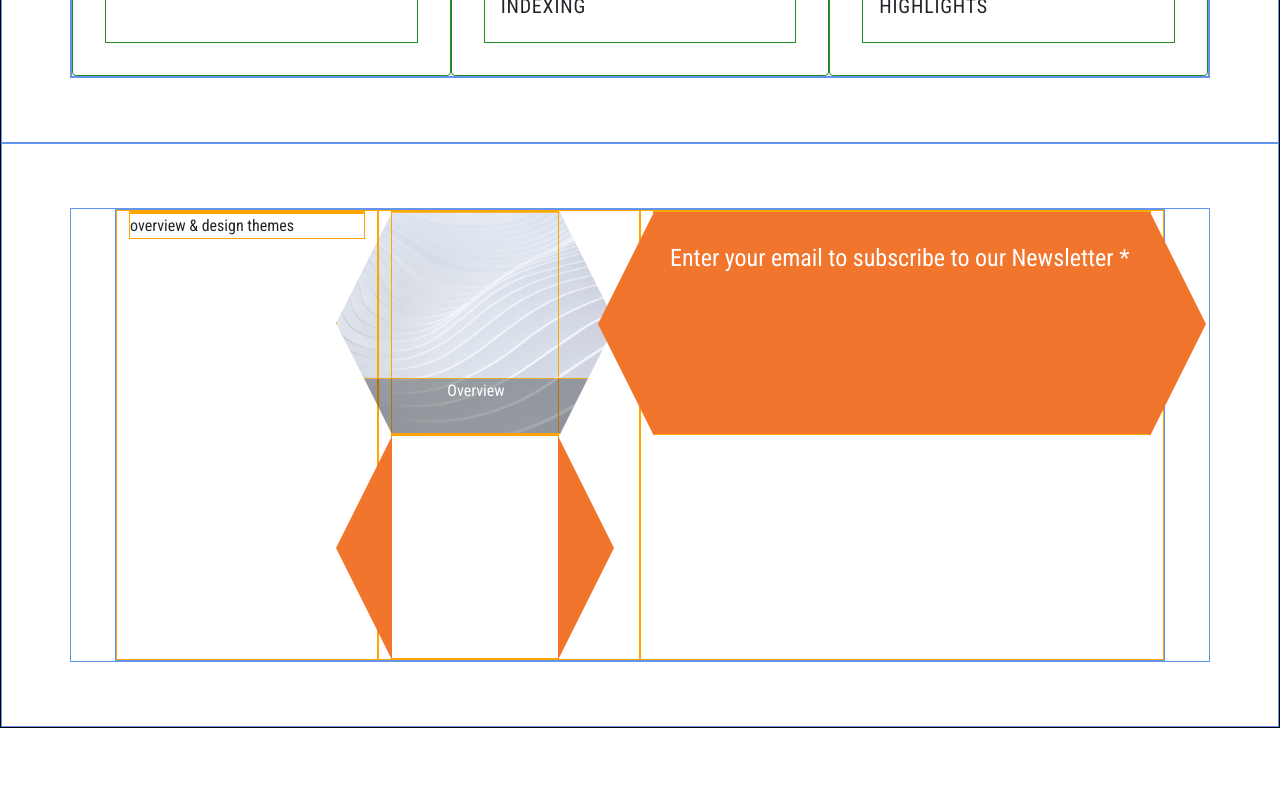
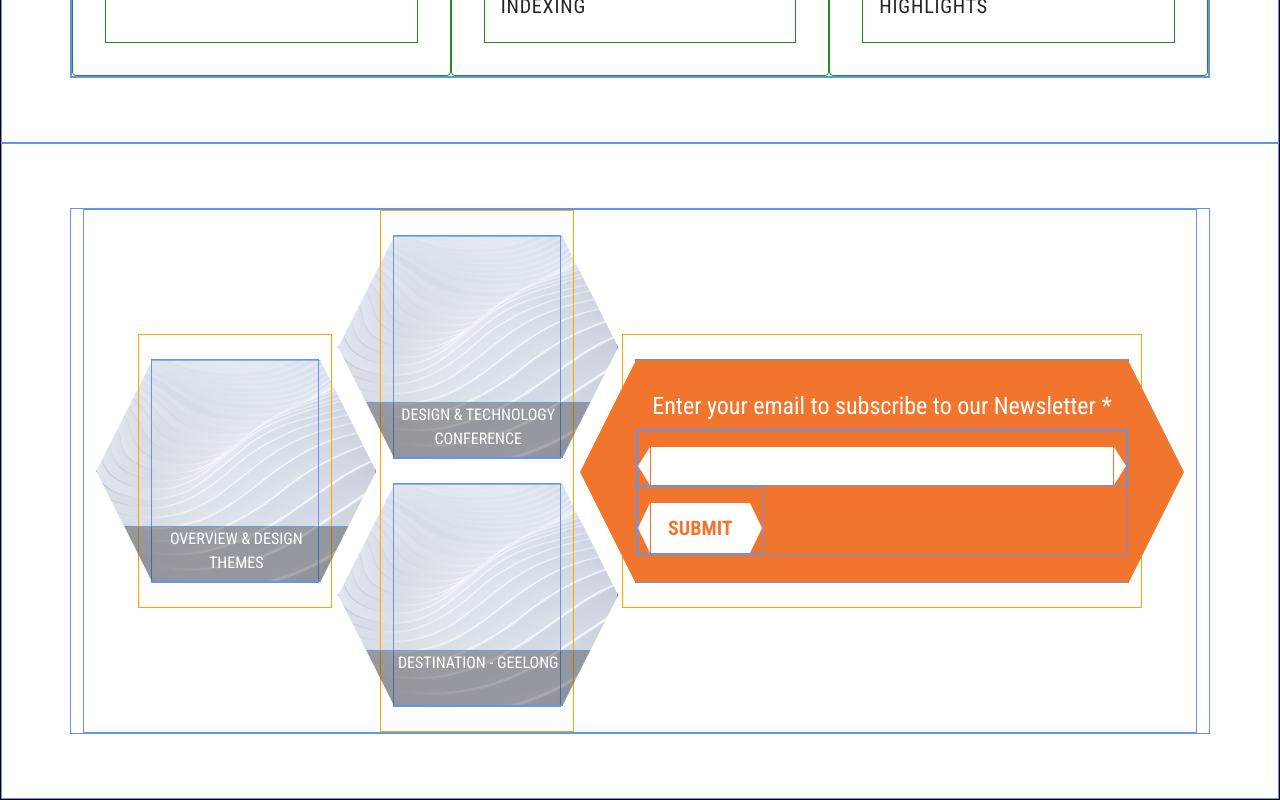
Before and after one commit to AndyJPG/destech-showcase, a React (Create React App) app: page / in a window 1280 px wide. Shown: the part 2038-2838 px from the top of the page. Before the commit the page ends 2766 px from the top, so only its background shows below. Built offline with nearby package versions, Linux system fonts and the light colour scheme.

Commit message:
completed newsletter signup section visual

```diff
--- a/src/components/GeometryShape/GeometryShape.tsx
+++ b/src/components/GeometryShape/GeometryShape.tsx
@@ -4,6 +4,7 @@ import * as React from 'react';
 type Props = {
     title?: string,
     thumbnailTitle?: string,
+    url?: string,
     img?: string,
     fullWidth?: boolean,
     input?: boolean
@@ -16,12 +17,28 @@ type ShapeContainerStyle = {
 
 function GeometryShape(props: Props) {
 
+    let thumbnailTitleComponent = null;
+
     let shapeContainerStyle: ShapeContainerStyle = {
         backgroundColor: props.img ? "transparent" : "#f2752e"
     };
 
     if (props.fullWidth) {
         shapeContainerStyle.width = "100%";
+    }
+
+    if (props.thumbnailTitle) {
+        if (props.url) {
+            thumbnailTitleComponent =
+                <div className="thumbnail-title">
+                    <a href={props.url}>{ props.thumbnailTitle }</a>
+                </div>;
+        } else {
+            thumbnailTitleComponent =
+                <div className="thumbnail-title">
+                    { props.thumbnailTitle }
+                </div>;
+        }
     }
 
     return (
@@ -38,12 +55,7 @@ function GeometryShape(props: Props) {
                     </div> : null
             }
 
-            {
-                props.thumbnailTitle ?
-                    <div className="thumbnail-title">
-                        { props.thumbnailTitle }
-                    </div> : null
-            }
+            { thumbnailTitleComponent }
 
             {
                 props.title ?
--- a/src/components/GeometryShape/geometryShape.scss
+++ b/src/components/GeometryShape/geometryShape.scss
@@ -2,7 +2,7 @@
 
 .shape-container {
 
-  //TODO: Change shape size based on screen ratio
+  //TODO: Change shape width based on screen ratio
 
   // Overall styling for shape container
   $shape-size: 14rem;
@@ -14,6 +14,7 @@
   width: calc(#{$shape-size} * 0.75);
   height: $shape-size;
   color: white;
+  margin: 1.5rem auto;
 
   .shape-before {
     position: absolute;
@@ -46,6 +47,7 @@
 
   // Styling for thumbnail title when image is in place
   .thumbnail-title {
+    text-transform: uppercase;
     position: absolute;
     bottom: 0;
     left: $neg-one-fourth-shape-size;
@@ -57,6 +59,11 @@
     color: white;
     text-align: center;
     clip-path: polygon(calc(#{$one-fourth-shape-size} / 2) 0, calc(100% - #{$one-fourth-shape-size} / 2) 0, calc( 100% - #{$one-fourth-shape-size} ) 100%, $one-fourth-shape-size 100%);
+
+    a {
+      color: white;
+      text-decoration: none;
+    }
   }
 
   // Styling for title in shape container
--- a/src/components/NewsLetterSection/NewsLetterSection.tsx
+++ b/src/components/NewsLetterSection/NewsLetterSection.tsx
@@ -4,34 +4,19 @@ import GeometryShape from "../GeometryShape/GeometryShape";
 
 function NewsLetterSection() {
     return (
-        <div className="row newsletter-container">
-            <div className="col-lg-3">
-                <div className="img-container"
-                     style={{ background: "url('assets/img/hero-image.jpg')",
-                         backgroundSize: "auto 100%",
-                         backgroundRepeat: "no-repeat",
-                         backgroundPosition: "center"}}>
-                </div>
-                <div className="shape-container-title">
-                    overview & design themes
-                {/*    TODO: configure shapes*/}
-                </div>
+        <div className="row newsletter-container align-items-center justify-content-center">
+            <div className="col-lg-auto">
+                <GeometryShape img="assets/img/hero-image.jpg" thumbnailTitle="overview & design themes" url="www.google.com.au"/>
             </div>
-            <div className="col-lg-3 two-shape-container">
-                <GeometryShape
-                    img="assets/img/hero-image.jpg"
-                    thumbnailTitle="Overview" />
-
-                <div className="shape-container">
-                    <span className="shape-before" />
-                    img2
-                    <span className="shape-after" />
-                </div>
+            <div className="col-lg-auto">
+                <GeometryShape img="assets/img/hero-image.jpg" thumbnailTitle="design & technology conference" />
+                <GeometryShape img="assets/img/hero-image.jpg" thumbnailTitle="destination - geelong" />
             </div>
-            <div className="col-lg-6 newsletter-shape">
+            <div className="col-lg-auto">
                 <GeometryShape
                     title="Enter your email to subscribe to our Newsletter *"
-                    fullWidth={true} />
+                    fullWidth={true}
+                    input={true} />
             </div>
         </div>
     )
--- a/src/components/NewsLetterSection/newsLetterSection.scss
+++ b/src/components/NewsLetterSection/newsLetterSection.scss
@@ -1,98 +1,12 @@
 @import "src/assets/sass/variables";
 
 .newsletter-container {
+  border: 1px solid orange;
+  margin-left: auto;
+  margin-right: auto;
 
-  border: 1px solid orange;
-  display: flex;
-  margin-left: 2rem;
-  margin-right: 2rem;
-
-  @media (min-width: 992px) {
-    //padding-left: 4rem;
-    //padding-right: 4rem;
+  > div {
+    border: 1px solid orange;
+    margin: auto 1.5rem;
   }
-
-  div {
-    border: 1px solid orange;
-  }
-
-  //> div {
-  //  margin: auto 3%;
-  //}
-
-  //.two-shape-container {
-  //  width: 20%;
-  //
-  //  .shape-container {
-  //    width: 100%;
-  //    margin: 1rem 0;
-  //  }
-  //}
-  //
-  //.shape-container {
-  //  height: 14rem;
-  //  width: 20%;
-  //  position: relative;
-  //  background: $primary;
-  //
-  //  .shape-container-title {
-  //    position: absolute;
-  //    bottom: 0;
-  //    left: -3rem;
-  //    padding: 0 3rem;
-  //    width: calc(100% + 6rem);
-  //    height: 3.5rem;
-  //    color: white;
-  //    background: rgba(0, 0, 0, 0.4);
-  //    clip-path: polygon(1.5rem 0, calc(100% - 1.5rem) 0, calc(100% - 3rem) 100%, 3rem 100%);
-  //  }
-  //
-  //  .img-container {
-  //    width: calc(100% + 6rem);
-  //    height: 100%;
-  //    position: absolute;
-  //    top: 0;
-  //    left: -3rem;
-  //    background-size: contain;
-  //    clip-path: polygon(3rem 0, calc(100% - 3rem) 0, 100% 50%, calc(100% - 3rem) 100%, 3rem 100%, 0 50%);
-  //    z-index: -1;
-  //
-  //    img {
-  //      height: 100%;
-  //    }
-  //  }
-  //
-  //  .shape-before {
-  //    position: absolute;
-  //    top: 0;
-  //    left: -3rem;
-  //    border-top: 7rem solid transparent;
-  //    border-bottom: 7rem solid transparent;
-  //    border-right: 3rem solid $primary;
-  //    //border: 1px solid red;
-  //  }
-  //
-  //  .shape-after {
-  //    position: absolute;
-  //    top: 0;
-  //    right: -3rem;
-  //    border-top: 7rem solid transparent;
-  //    border-bottom: 7rem solid transparent;
-  //    border-left: 3rem solid $primary;
-  //  }
-  //}
-  //
-  //.shape-container.newsletter-shape {
-  //  border: 1px solid black;
-  //  width: 58%;
-  //}
-
-  //> .shape-container:first-child {
-  //  margin-right: -2rem;
-  //  margin-left: 2rem;
-  //}
-  //
-  //> .shape-container:last-child {
-  //  margin-left: -2rem;
-  //}
 }
```
